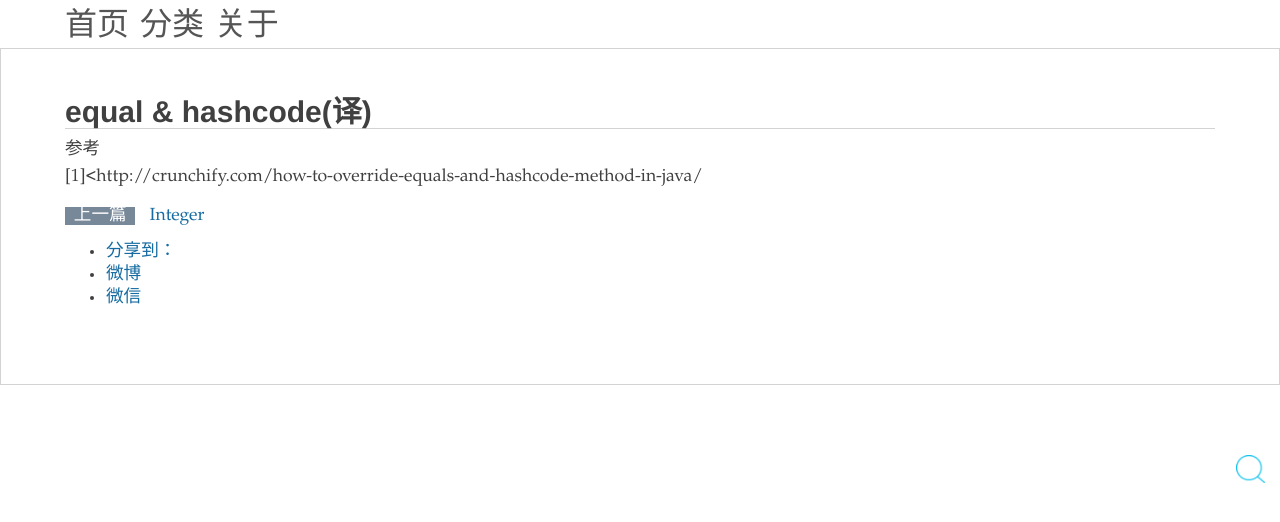
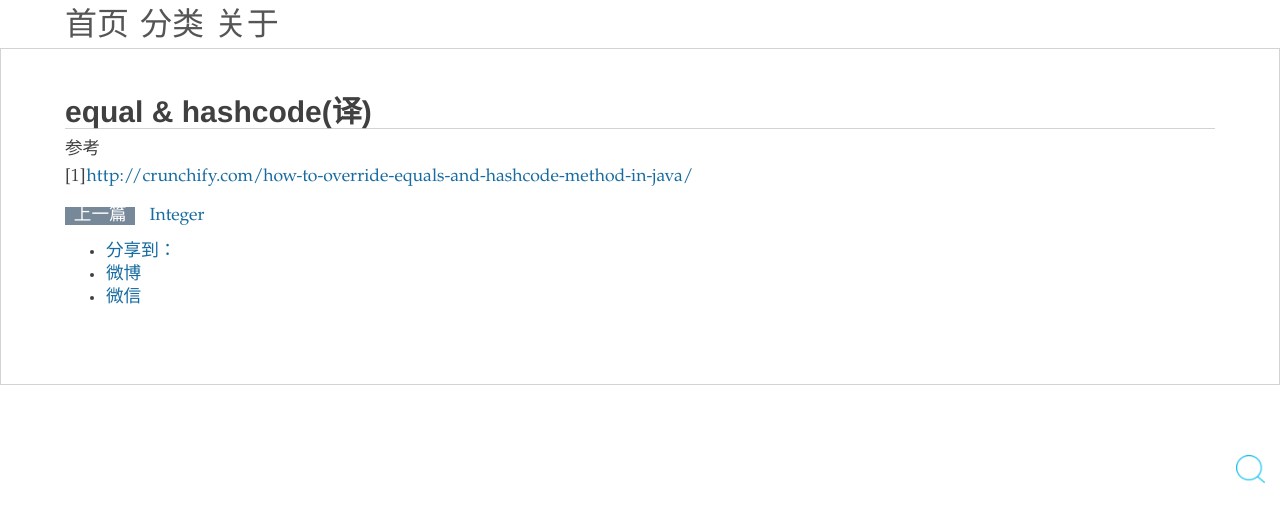
Before and after one commit to zy123a/lcj1992.github.com, a Jekyll site: the page built from _posts/java/2016-03-10-equal_hashcode.md, in a window 1280 px wide. Shown: the top 522 px of the page. Built offline with Jekyll 4.4.1, drawn with Linux system fonts in a browser that asks for light colours; nearby versions of some CDN libraries; comment, search, counter and statistics services are not loaded.

```diff
--- a/_posts/java/2016-03-10-equal_hashcode.md
+++ b/_posts/java/2016-03-10-equal_hashcode.md
@@ -7,4 +7,4 @@ tags: java equal hashcode
 
 参考
 
-[1]<http://crunchify.com/how-to-override-equals-and-hashcode-method-in-java/
+[1]<http://crunchify.com/how-to-override-equals-and-hashcode-method-in-java/>
```
